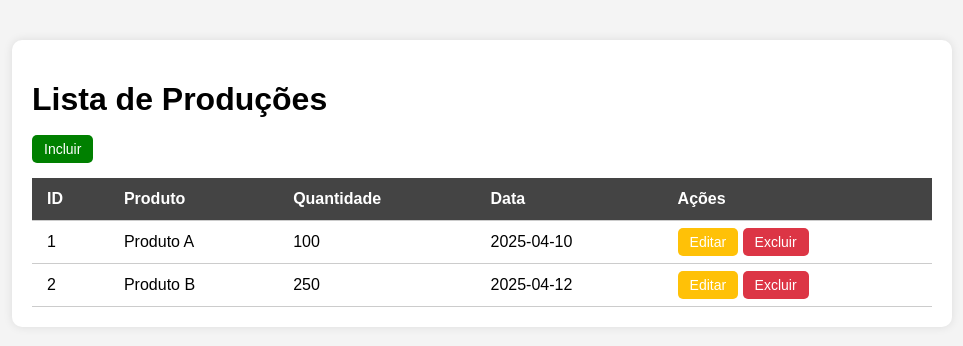
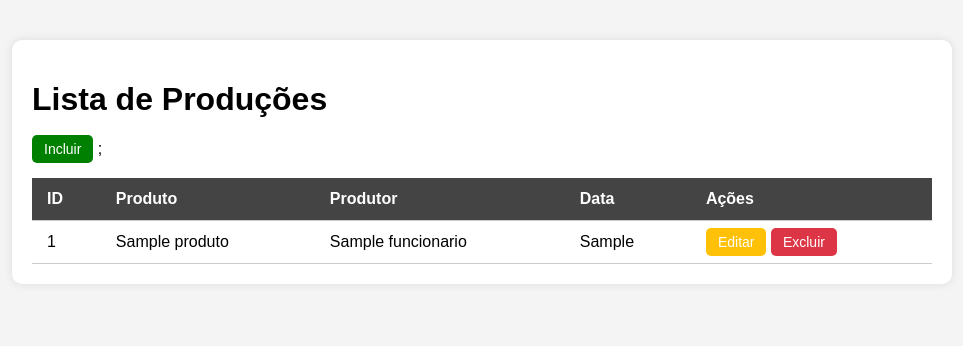
Before and after one commit to ramxsprince/BANCO-DE-DADOS-PARA-USUARIOS, a PHP site: page /lista-producao.php in a window 1280 px wide. Shown: the part 162-508 px from the top of the page, without its empty margins (158-1121 px from the left). Run offline with PHP 8.4, Linux system fonts and the light colour scheme; tables that the repository leaves empty or names only in its code hold one stand-in row (values such as "Sample post").

Commit message:
UPDATE LISTA PRODUÇÃO

```diff
--- a/CRUD/lista-producao.php
+++ b/CRUD/lista-producao.php
@@ -11,36 +11,36 @@ include_once './include/header.php';
         <a href="./salvar-producao.php" class="btn btn-add">Incluir</a>
         <table>
           <thead>
-            <tr>
+
+          <tr>
               <th>ID</th>
               <th>Produto</th>
-              <th>Quantidade</th>
+              <th>Produtor</th>
               <th>Data</th>
               <th>Ações</th>
             </tr>
           </thead>
           <tbody>
-            <tr>
-              <td>1</td>
-              <td>Produto A</td>
-              <td>100</td>
-              <td>2025-04-10</td>
+            <?php
+          $sql = 'SELECT p.ProducaoID, pr.Nome AS NomeProduto, f.Nome AS Nome, p.DataProducao
+                  FROM producao p
+                  JOIN produtos pr ON p.ProdutoID = pr.ProdutoID
+                  JOIN funcionarios f ON p.FuncionarioID = f.FuncionarioID';
+        $retorno = mysqli_query($conexao, $sql);
+        while ($linha = mysqli_fetch_assoc($retorno)) {
+          echo '    <tr>
+              <td>'.$linha['ProducaoID'].'</td>
+              <td>'.$linha['NomeProduto'].'</td>
+              <td>'.$linha['Nome'].'</td>
+              <td>'.$linha['DataProducao'].'</td>
               <td>
-                <a href="#" class="btn btn-edit">Editar</a>
-                <a href="#" class="btn btn-delete">Excluir</a>
+                <a href="salvar-producao.php?id='.$linha['ProducaoID'].'" class="btn btn-edit">Editar</a>
+                <a href="excluir-producao.php?id='.$linha['ProducaoID'].'" class="btn btn-delete">Excluir</a>
               </td>
             </tr>
-            <tr>
-              <td>2</td>
-              <td>Produto B</td>
-              <td>250</td>
-              <td>2025-04-12</td>
-              <td>
-                <a href="#" class="btn btn-edit">Editar</a>
-                <a href="#" class="btn btn-delete">Excluir</a>
-              </td>
-            </tr>
-
+           ';
+        }
+        ?>;
           </tbody>
         </table>
       </div>
```
